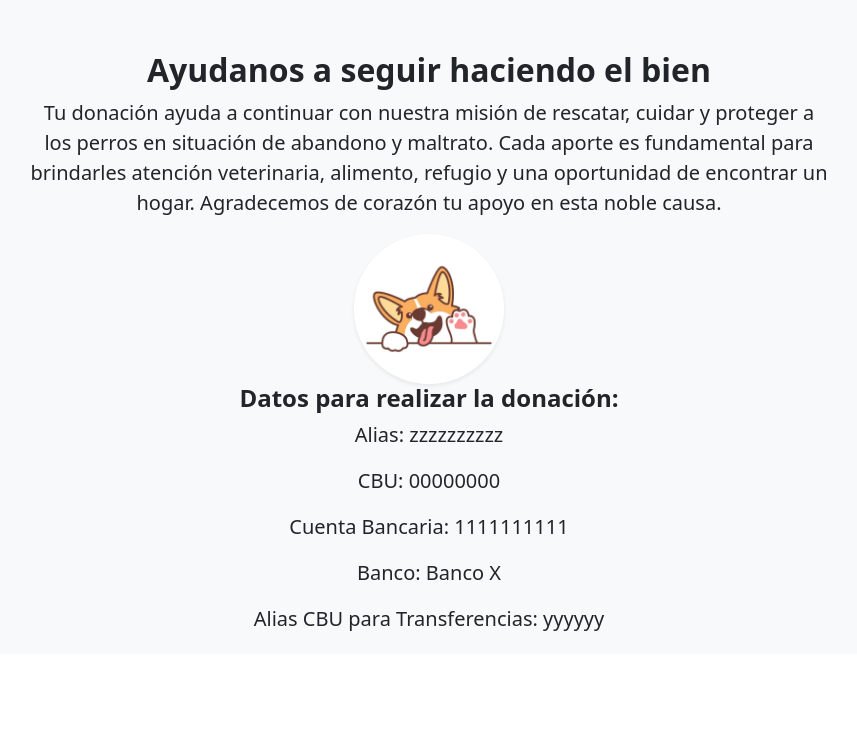
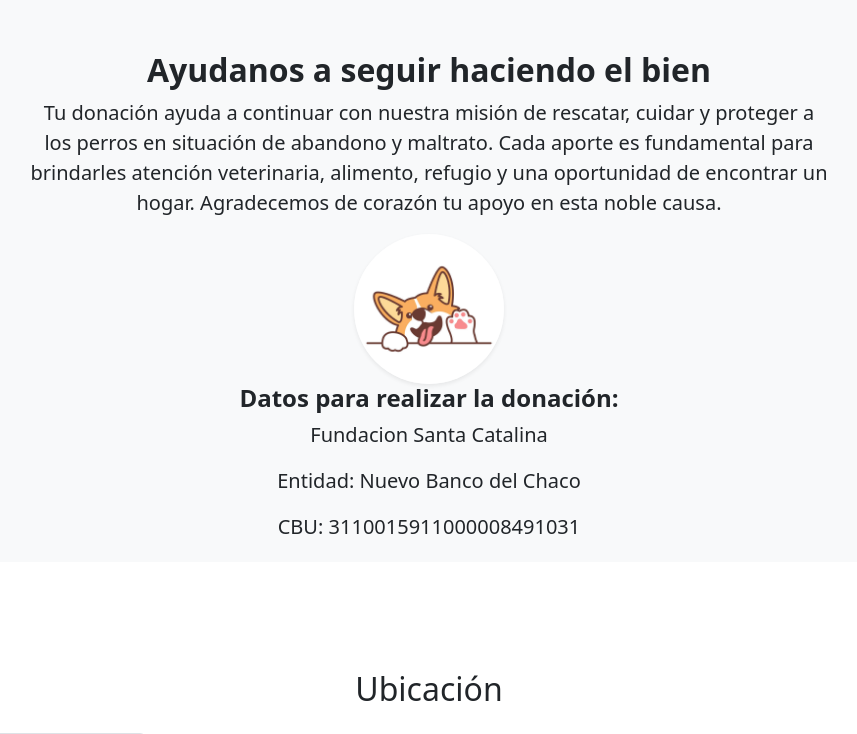
Before and after one commit to chrisjav35298/catalina, a PHP site: template templates/home.html.twig in a window 1280 px wide. Shown: the part 3302-4036 px from the top of the page, without its empty margins (211-1068 px from the left). Run offline with PHP 8.4, Linux system fonts and the light colour scheme; the template is opened without the code that fills it, so the values that code supplies are empty; form fields are guessed from the names that the template uses; some libraries are stand-ins or nearby versions.

Commit message:
datos bancarios

```diff
--- a/templates/home.html.twig
+++ b/templates/home.html.twig
@@ -430,12 +430,10 @@
      <div class="text-center">
             <h4 class="fw-bold">Datos para realizar la donación:</h4>
             <div class="lead">
-                <p><strong>Alias:</strong> zzzzzzzzzz</p>
-                <p><strong>CBU:</strong> 00000000</p>
-                <p><strong>Cuenta Bancaria:</strong> 1111111111 </p>
-                <p><strong>Banco:</strong> Banco X</p>
-                <p><strong>Alias CBU para Transferencias:</strong> yyyyyy</p>
-                {# <p><strong>Resumen:</strong> Puedes hacer tu donación a través de una transferencia bancaria o depósito usando los datos anteriores. Te agradecemos mucho por tu generoso aporte.</p> #}
+                <p><strong>Fundacion Santa Catalina</strong> </p>
+                {# <p><strong>CUIT:</strong> </p> #}
+                <p><strong>Entidad:</strong> Nuevo Banco del Chaco</p>
+                <p><strong>CBU:</strong> 3110015911000008491031</p>
             </div>
         </div>
 
```
